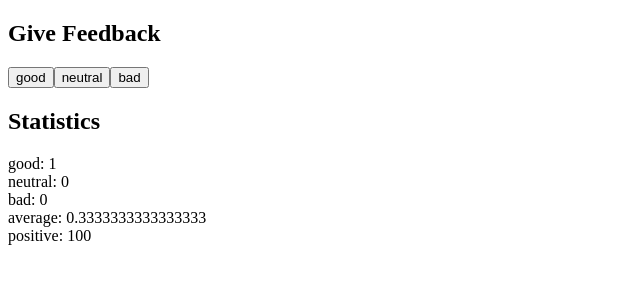
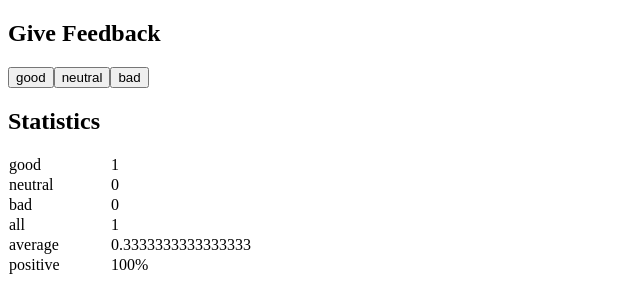
Before and after one commit to osmakins/fullstackopen_2024, a React (Vite) app in the folder part1/unicafe/: page / in a window 1280 px wide. Both pictures are taken after a click on the button "good". Shown: the top 308 px of the page, without its empty margins (0-640 px from the left). Built offline with nearby package versions, Linux system fonts and the light colour scheme.

Commit message:
x.1.11: unicafe, step 6

```diff
--- a/part1/unicafe/src/App.jsx
+++ b/part1/unicafe/src/App.jsx
@@ -5,7 +5,10 @@ const StatisticLine = ({label,  value}) =>{
 
   return(
     <div>
-      <span>{label}: {value}</span><br/>
+        <tr>
+          <td width={100}>{label}</td>
+          <td>{value}</td>
+        </tr>
     </div>
   )
 }
@@ -24,11 +27,12 @@ const Statistics = ({bad, neutral, good}) => {
 
   return(
     <div>
-      <StatisticLine label="good" value={good}/>
-      <StatisticLine label="neutral" value={neutral}/>
-      <StatisticLine label="bad" value={bad}/>
-      <StatisticLine label="average" value={average}/>
-      <StatisticLine label="positive" value={positives}/>
+        <StatisticLine label="good" value={good}/>
+        <StatisticLine label="neutral" value={neutral}/>
+        <StatisticLine label="bad" value={bad}/>
+        <StatisticLine label="all" value={all}/>
+        <StatisticLine label="average" value={average}/>
+        <StatisticLine label="positive" value={positives +"%"}/>
     </div>
   )
 }
```
